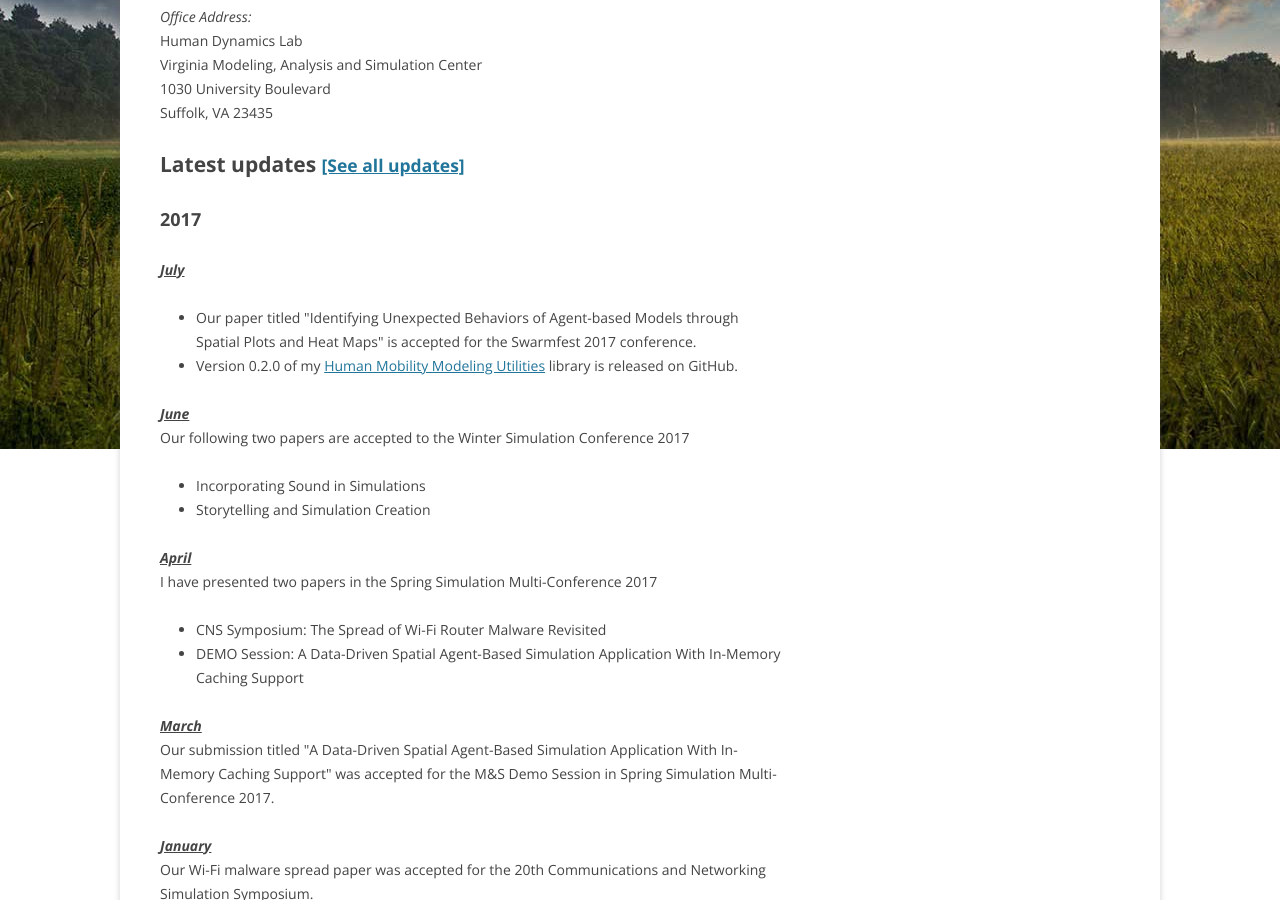
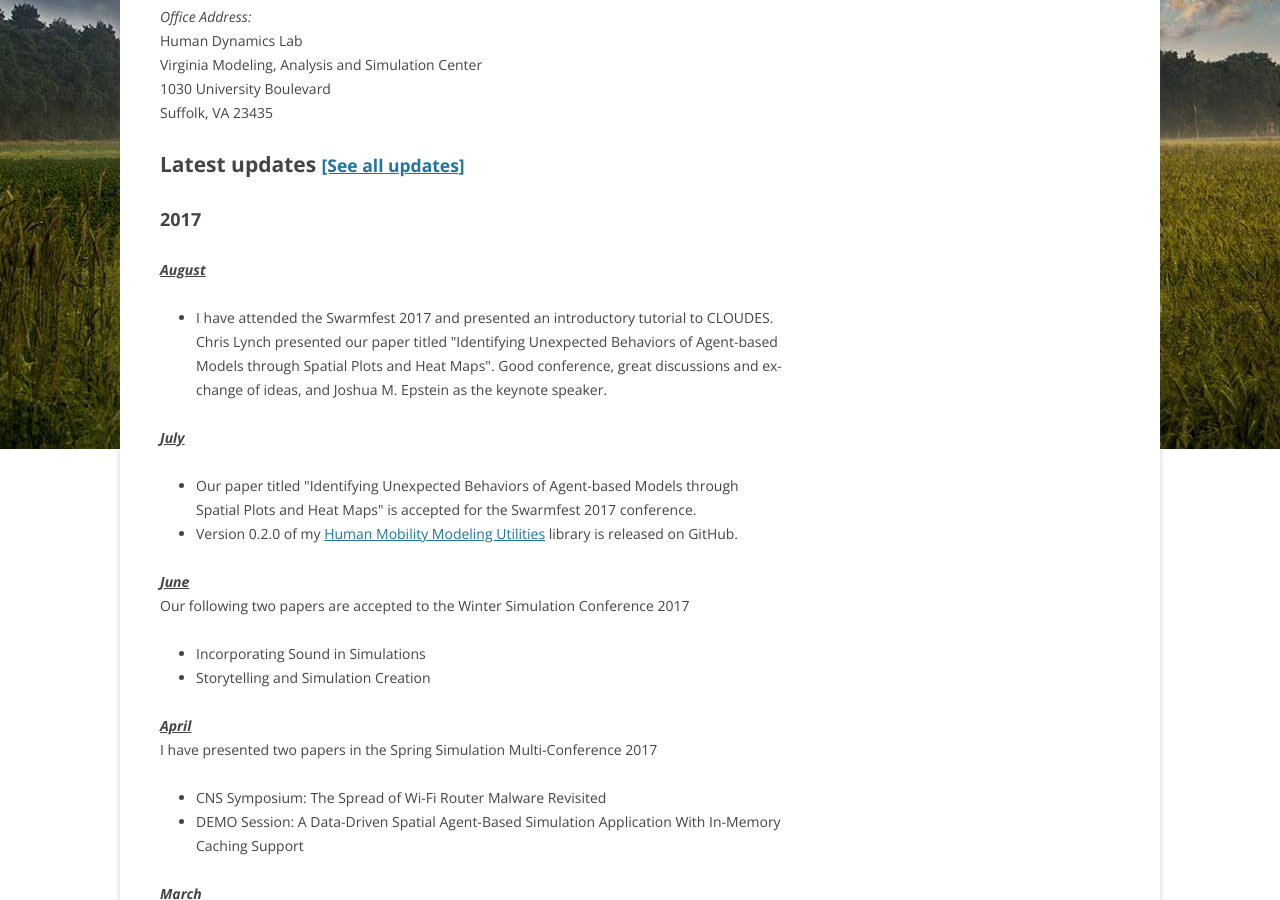
Before and after one commit to hamdikavak/hamdikavak.github.io, a Jekyll site: the page built from index.html, in a window 1280 px wide and 900 px high, scrolled down 569 px. Built offline with Jekyll 4.4.1, drawn with Linux system fonts in a browser that asks for light colours; nearby versions of some CDN libraries; library files that are not in the unit come from our copies.

Commit message:
Swarmfest updates

```diff
--- a/_includes/updates.html
+++ b/_includes/updates.html
@@ -1,4 +1,15 @@
 <h2>2017</h2>
+
+<p>
+<strong><em><u>August</u></em></strong>
+  <ul>
+    <li>
+    	I have attended the Swarmfest 2017 and presented an introductory tutorial to CLOUDES.
+    	Chris Lynch presented our paper titled "Identifying Unexpected Behaviors of Agent-based Models through Spatial Plots and Heat Maps".
+    	Good conference, great discussions and exchange of ideas, and Joshua M. Epstein as the keynote speaker.
+    </li>
+</ul>
+    </p>
 
 <p>
 <strong><em><u>July</u></em></strong>
```
